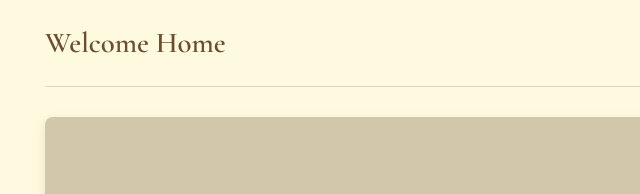
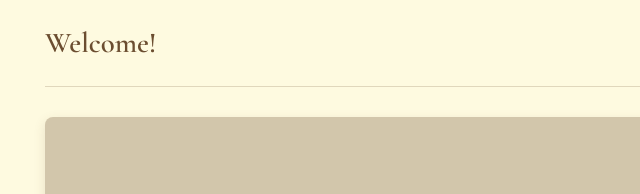
Before and after one commit to Fausttxc/WebPortfolio, a plain HTML site: page index.html in a window 1280 px wide. Shown: the top 194 px of the page, 15-655 px from the left. Drawn offline with nearby package versions, Linux system fonts and the light colour scheme.

Commit message:
change logo

```diff
--- a/index.html
+++ b/index.html
@@ -14,7 +14,7 @@
     <div class="container">
         <header>
             <div class="logo">
-                <h1>Welcome Home</h1>
+                <h1>Welcome!</h1>
             </div>
             <nav>
                 <ul class="navbar">
```
